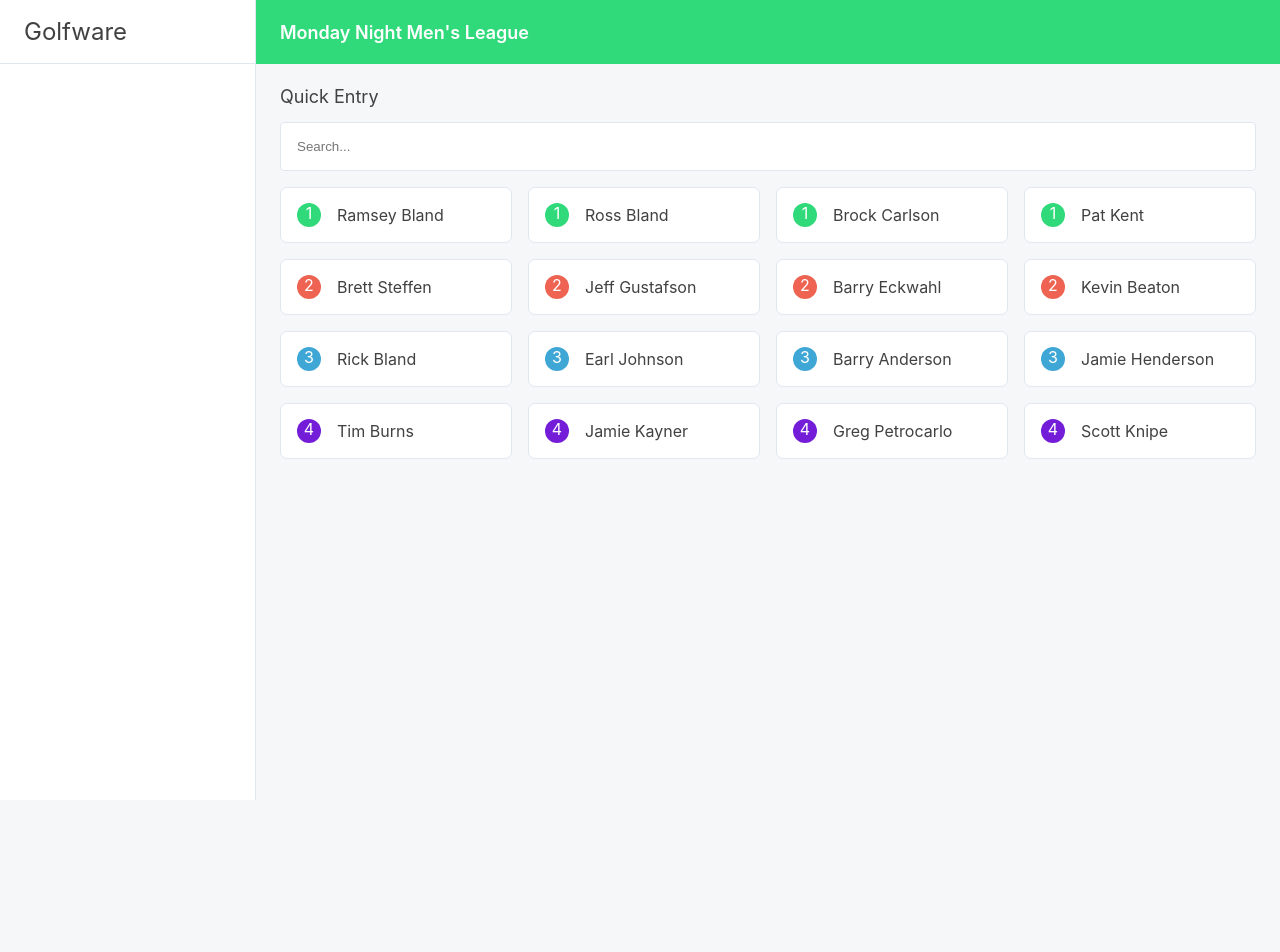
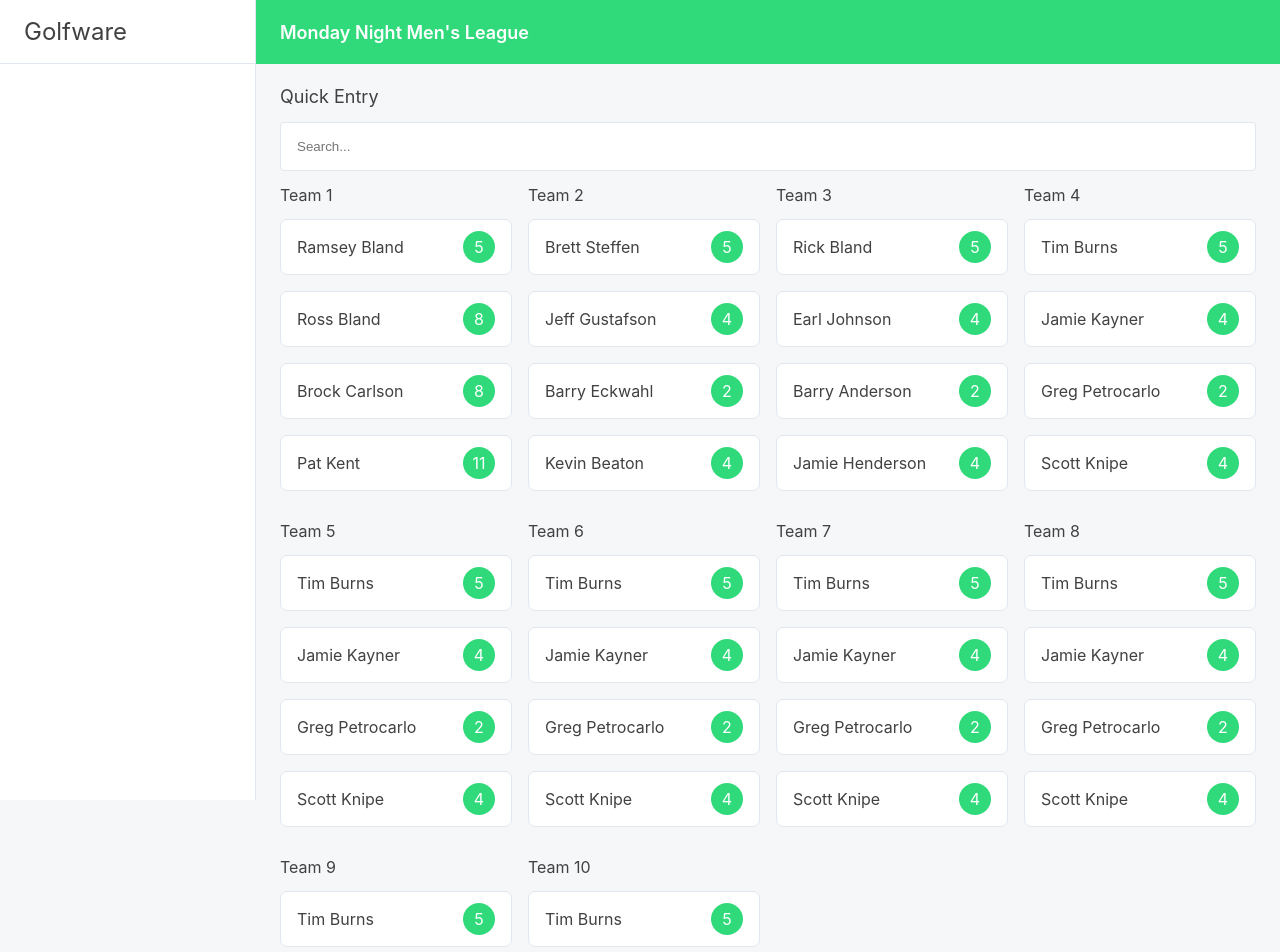
Before and after one commit to yesmar2/golfware-webapp, a React (Create React App) app: page / in a window 1280 px wide. Shown: the top 952 px of the page. Before the commit the page ends 800 px from the top, so only its background shows below. Built offline with nearby package versions, Linux system fonts and the light colour scheme.

Commit message:
Quick Entry

```diff
--- a/src/Paper.js
+++ b/src/Paper.js
@@ -8,10 +8,16 @@ const Container = styled.div`
 `;
 
 const Paper = props => {
-    const { children, className } = props;
+    const {
+        children,
+        className,
+        onClick
+    } = props;
 
     return (
-        <Container className={className}>
+        <Container
+            className={className}
+            onClick={onClick}>
             {children}
         </Container>
     );
--- a/src/PlayerCard.js
+++ b/src/PlayerCard.js
@@ -10,35 +10,41 @@ const Container = styled(Paper)`
     height: 56px;
 `;
 
-const Team = styled.div`
+const Handicap = styled.div`
     border-radius: 50%;
     display: flex;
     justify-content: center;
-    align-items: center';
-    margin-left: ${props => props.theme.spacingMedium};
+    align-items: center
     margin-right: ${props => props.theme.spacingMedium};
-    background: ${props => props.theme.colors[props.color]};;
+    background: ${props => props.theme.colors.green};
     color: #fff;
-    height: ${props => props.theme.spacingLarge};
-    width: ${props => props.theme.spacingLarge};
+    height: ${props => props.theme.spacingHuge};
+    width: ${props => props.theme.spacingHuge};
 `;
 
 const Name = styled.div`
     flex: 1;
+    margin-left: ${props => props.theme.spacingMedium};
 `;
 
-const PlayerCard = props => {
-    const { name, teamId } = props;
-    const teamInfo = data.teams.find(team => team.id === teamId)
+class PlayerCard extends React.Component {
+    onClick = () => {
+        console.log("clicked");
+    }
+
+    render() {
+        const { name, handicap, className } = this.props;
 
         return (
-        <Container>
-            <Team color={teamInfo.color}>
-                {teamInfo.number}
-            </Team>
+            <Container
+                className={className}
+                onClick={this.onClick}>
                 <Name>
                     {name}
                 </Name>
+                <Handicap>
+                    {handicap}
+                </Handicap>
                 {/* <Entry />
                 <Entry />
                 <Entry />
@@ -52,5 +58,6 @@ const PlayerCard = props => {
             </Container>
         );
     }
+}
 
 export default PlayerCard;
--- a/src/QuickEntry.js
+++ b/src/QuickEntry.js
@@ -8,15 +8,36 @@ const Container = styled.div`
 
 `;
 
-const Players = styled.div`
+const Teams = styled.div`
     display: grid;
     grid-template-columns: repeat(4, 1fr);
     grid-gap: ${props => props.theme.spacingMedium};
 `;
 
+const Team = styled.div`
+
+`;
+
+const Players = styled.div`
+    display: flex;
+    flex-direction: column;
+`;
+
+const PlayerCardStyled = styled(PlayerCard)`
+    margin-bottom: ${props => props.theme.spacingMedium};
+`;
+
+
 const Heading = styled.h3`
     line-height: 18px;
     font-size: 18px;
+    font-weight: normal;
+    margin-bottom: ${props => props.theme.spacingMedium};
+`;
+
+const TeamHeading = styled.h4`
+    line-height: 16px;
+    font-size: 16px;
     font-weight: normal;
     margin-bottom: ${props => props.theme.spacingMedium};
 `;
@@ -36,19 +57,34 @@ class QuickEntry extends Component {
     }
 
     render() {
+        const { players } = this.state;
+
         return (
             <Container>
                 <Heading>Quick Entry</Heading>
                 <Search onChange={this.onChange} />
-                <Players>
-                    {this.state.players.map(player => (
-                            <PlayerCard
-                                key={player.id}
-                                name={player.name}
-                                teamId={player.teamId} />
-                        )
-                    )}
-                </Players>
+                <Teams>
+                    {data.teams
+                        .filter(team => players.some(player => player.teamId === team.id))
+                        .map(team => (
+                        <Team>
+                            <TeamHeading>Team {team.id}</TeamHeading>
+                            <Players>
+                                {players
+                                    .filter(player => player.teamId === team.id)
+                                    .map(player => {
+                                        return (
+                                            <PlayerCardStyled
+                                                key={player.id}
+                                                name={player.name}
+                                                handicap={player.handicap} />
+                                        );
+                                    }
+                                )}
+                            </Players>
+                        </Team>
+                    ))}
+                </Teams>
             </Container>
         );
     }
--- a/src/data.json
+++ b/src/data.json
@@ -18,6 +18,36 @@
         {
             "id": 4,
             "number": 4,
+            "color": "purple"
+        },
+        {
+            "id": 5,
+            "number": 5,
+            "color": "purple"
+        },
+        {
+            "id": 6,
+            "number": 6,
+            "color": "purple"
+        },
+        {
+            "id": 7,
+            "number": 7,
+            "color": "purple"
+        },
+        {
+            "id": 8,
+            "number": 8,
+            "color": "purple"
+        },
+        {
+            "id": 9,
+            "number": 9,
+            "color": "purple"
+        },
+        {
+            "id": 10,
+            "number": 10,
             "color": "purple"
         }
     ],
@@ -117,6 +147,150 @@
             "name": "Scott Knipe",
             "handicap": 4,
             "teamId": 4
+        },
+        {
+            "id": 17,
+            "name": "Tim Burns",
+            "handicap": 5,
+            "teamId": 5
+        },
+        {
+            "id": 18,
+            "name": "Jamie Kayner",
+            "handicap": 4,
+            "teamId": 5
+        },
+        {
+            "id": 19,
+            "name": "Greg Petrocarlo",
+            "handicap": 2,
+            "teamId": 5
+        },
+        {
+            "id": 20,
+            "name": "Scott Knipe",
+            "handicap": 4,
+            "teamId": 5
+        },
+        {
+            "id": 21,
+            "name": "Tim Burns",
+            "handicap": 5,
+            "teamId": 6
+        },
+        {
+            "id": 22,
+            "name": "Jamie Kayner",
+            "handicap": 4,
+            "teamId": 6
+        },
+        {
+            "id": 23,
+            "name": "Greg Petrocarlo",
+            "handicap": 2,
+            "teamId": 6
+        },
+        {
+            "id": 24,
+            "name": "Scott Knipe",
+            "handicap": 4,
+            "teamId": 6
+        },
+        {
+            "id": 25,
+            "name": "Tim Burns",
+            "handicap": 5,
+            "teamId": 7
+        },
+        {
+            "id": 26,
+            "name": "Jamie Kayner",
+            "handicap": 4,
+            "teamId": 7
+        },
+        {
+            "id": 27,
+            "name": "Greg Petrocarlo",
+            "handicap": 2,
+            "teamId": 7
+        },
+        {
+            "id": 28,
+            "name": "Scott Knipe",
+            "handicap": 4,
+            "teamId": 7
+        },
+        {
+            "id": 29,
+            "name": "Tim Burns",
+            "handicap": 5,
+            "teamId": 8
+        },
+        {
+            "id": 30,
+            "name": "Jamie Kayner",
+            "handicap": 4,
+            "teamId": 8
+        },
+        {
+            "id": 31,
+            "name": "Greg Petrocarlo",
+            "handicap": 2,
+            "teamId": 8
+        },
+        {
+            "id": 32,
+            "name": "Scott Knipe",
+            "handicap": 4,
+            "teamId": 8
+        },
+        {
+            "id": 33,
+            "name": "Tim Burns",
+            "handicap": 5,
+            "teamId": 9
+        },
+        {
+            "id": 34,
+            "name": "Jamie Kayner",
+            "handicap": 4,
+            "teamId": 9
+        },
+        {
+            "id": 35,
+            "name": "Greg Petrocarlo",
+            "handicap": 2,
+            "teamId": 9
+        },
+        {
+            "id": 36,
+            "name": "Scott Knipe",
+            "handicap": 4,
+            "teamId": 9
+        },
+        {
+            "id": 37,
+            "name": "Tim Burns",
+            "handicap": 5,
+            "teamId": 10
+        },
+        {
+            "id": 38,
+            "name": "Jamie Kayner",
+            "handicap": 4,
+            "teamId": 10
+        },
+        {
+            "id": 39,
+            "name": "Greg Petrocarlo",
+            "handicap": 2,
+            "teamId": 10
+        },
+        {
+            "id": 40,
+            "name": "Scott Knipe",
+            "handicap": 4,
+            "teamId": 10
         }
     ]
 }
```
Also changed, not shown: src/images/golfer.jpg (added). Lines whose indentation alone changed are shown as unchanged.
